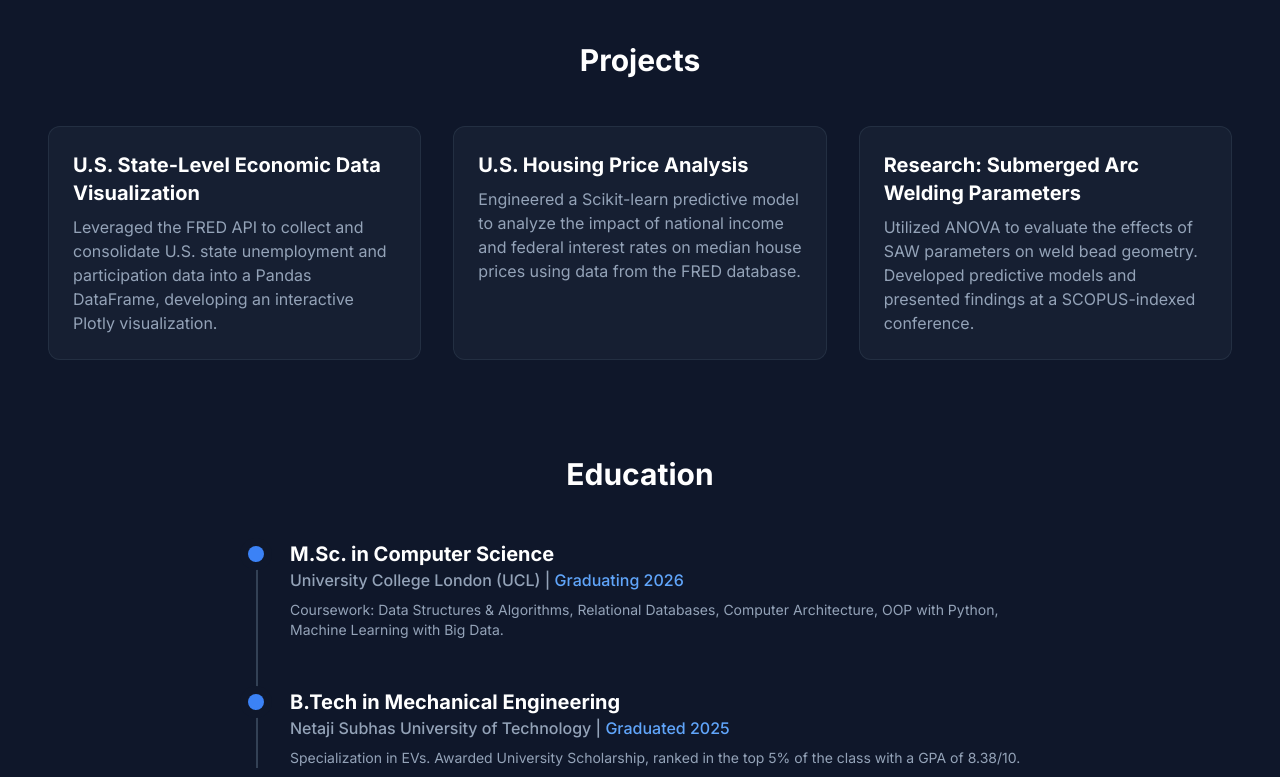
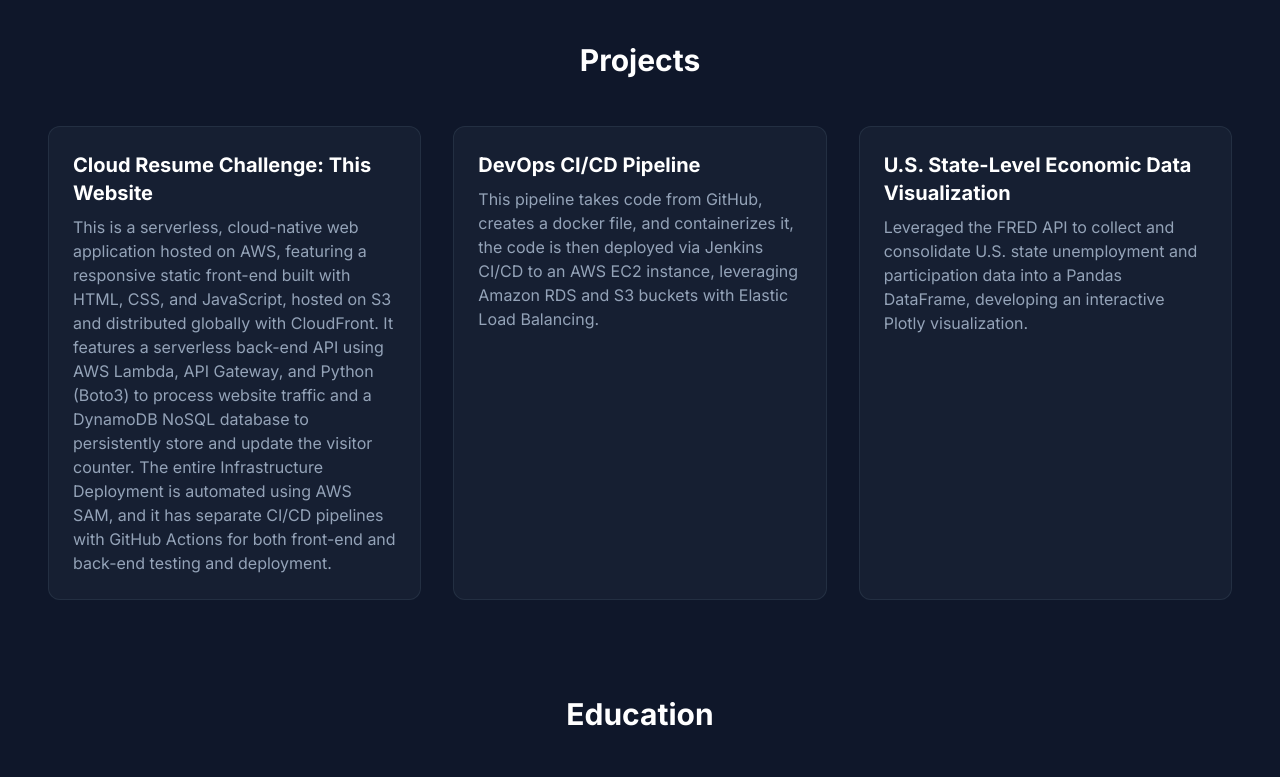
Before and after one commit to AdityaPande128/Cloud_Resume_Challenge, a plain HTML site: page index.html in a window 1280 px wide. Shown: the part 667-1444 px from the top of the page. Drawn offline with nearby package versions, Linux system fonts and the light colour scheme; no server answers.

Commit message:
Update index.html
Updated resume projects

```diff
--- a/index.html
+++ b/index.html
@@ -106,22 +106,22 @@
 
                     <div class="relative project-card bg-slate-800/50 p-6 rounded-xl border border-slate-700/50 transform hover:-translate-y-1 transition-all duration-300">
                         <div class="flex-grow">
-                            <h3 class="text-xl font-bold text-white">U.S. State-Level Economic Data Visualization</h3>
-                            <p class="mt-2 text-slate-400">Leveraged the FRED API to collect and consolidate U.S. state unemployment and participation data into a Pandas DataFrame, developing an interactive Plotly visualization.</p>
+                            <h3 class="text-xl font-bold text-white">Cloud Resume Challenge: This Website</h3>
+                            <p class="mt-2 text-slate-400">This is a serverless, cloud-native web application hosted on AWS, featuring a responsive static front-end built with HTML, CSS, and JavaScript, hosted on S3 and distributed globally with CloudFront. It features a serverless back-end API using AWS Lambda, API Gateway, and Python (Boto3) to process website traffic and a DynamoDB NoSQL database to persistently store and update the visitor counter. The entire Infrastructure Deployment is automated using AWS SAM, and it has separate CI/CD pipelines with GitHub Actions for both front-end and back-end testing and deployment.</p>
                         </div>
                     </div>
 
                     <div class="relative project-card bg-slate-800/50 p-6 rounded-xl border border-slate-700/50 transform hover:-translate-y-1 transition-all duration-300">
                          <div class="flex-grow">
-                            <h3 class="text-xl font-bold text-white">U.S. Housing Price Analysis</h3>
-                            <p class="mt-2 text-slate-400">Engineered a Scikit-learn predictive model to analyze the impact of national income and federal interest rates on median house prices using data from the FRED database.</p>
+                            <h3 class="text-xl font-bold text-white">DevOps CI/CD Pipeline</h3>
+                            <p class="mt-2 text-slate-400">This pipeline takes code from GitHub, creates a docker file, and containerizes it, the code is then deployed via Jenkins CI/CD to an AWS EC2 instance, leveraging Amazon RDS and S3 buckets with Elastic Load Balancing.</p>
                         </div>
                     </div>
 
                     <div class="relative project-card bg-slate-800/50 p-6 rounded-xl border border-slate-700/50 transform hover:-translate-y-1 transition-all duration-300">
                         <div class="flex-grow">
-                            <h3 class="text-xl font-bold text-white">Research: Submerged Arc Welding Parameters</h3>
-                            <p class="mt-2 text-slate-400">Utilized ANOVA to evaluate the effects of SAW parameters on weld bead geometry. Developed predictive models and presented findings at a SCOPUS-indexed conference.</p>
+                            <h3 class="text-xl font-bold text-white">U.S. State-Level Economic Data Visualization</h3>
+                            <p class="mt-2 text-slate-400">Leveraged the FRED API to collect and consolidate U.S. state unemployment and participation data into a Pandas DataFrame, developing an interactive Plotly visualization.</p>
                         </div>
                     </div>
                 </div>
```
